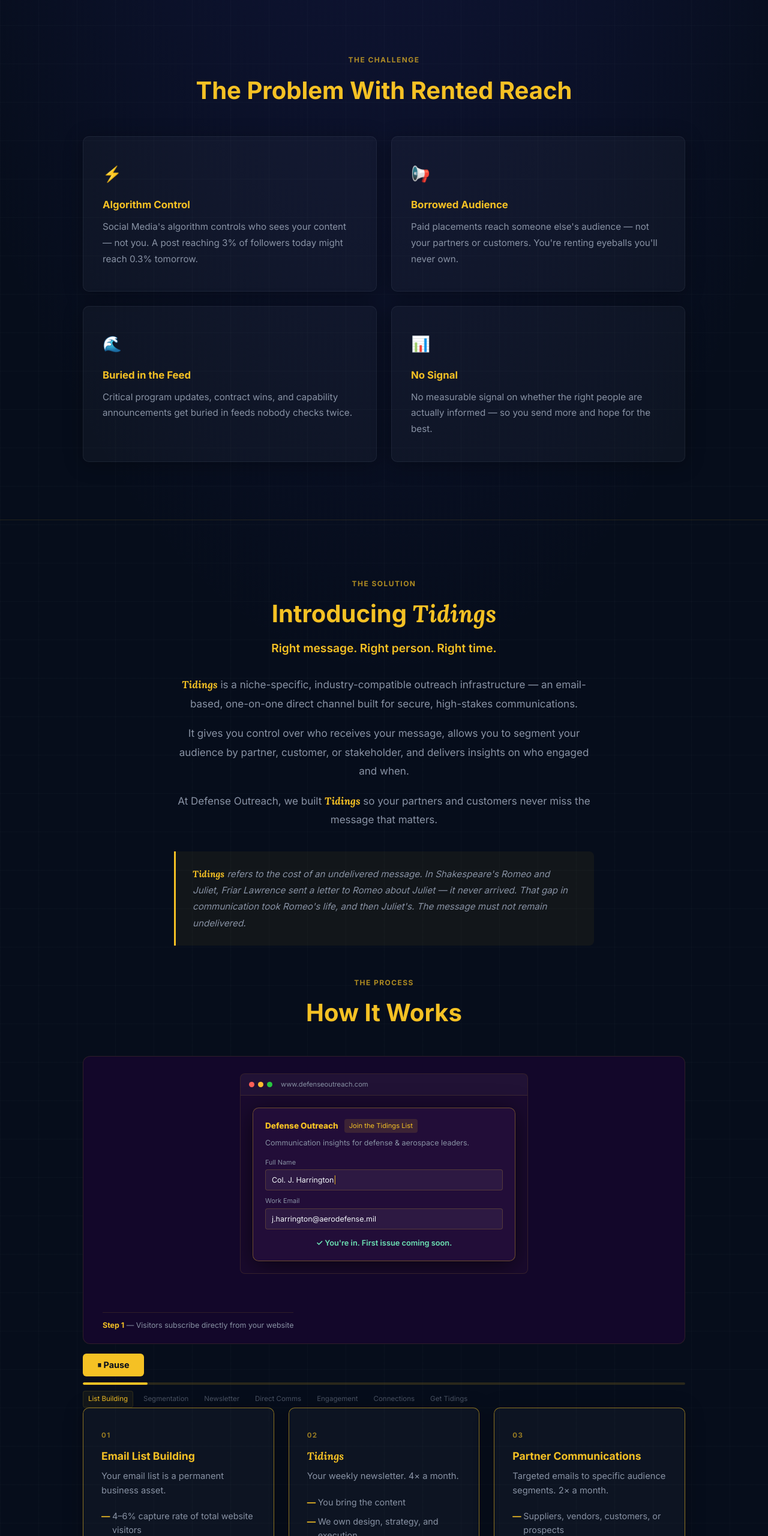
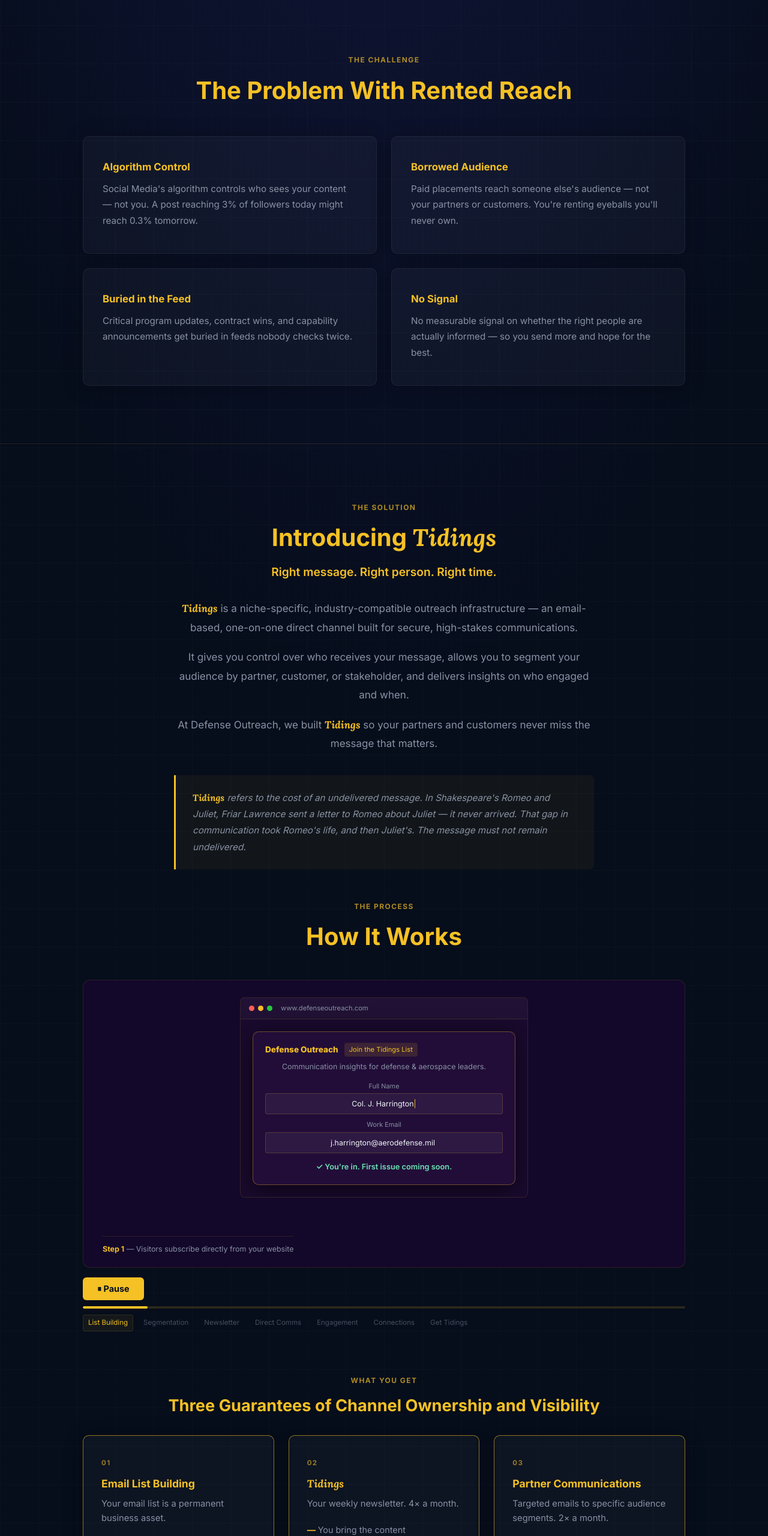
Before and after one commit to rahamza009/defenseoutreach.com, a plain HTML site: page index.html in a window 1280 px wide. Shown: the part 1046-3606 px from the top of the page at 60% size. Drawn offline with Linux system fonts and the light colour scheme.

Commit message:
center animation, add guarantees heading, remove emojis

```diff
--- a/index.html
+++ b/index.html
@@ -107,25 +107,21 @@
     <div class="problem-grid">
 
       <div class="problem-card reveal">
-        <div class="problem-icon">⚡</div>
         <h3>Algorithm Control</h3>
         <p>Social Media's algorithm controls who sees your content — not you. A post reaching 3% of followers today might reach 0.3% tomorrow.</p>
       </div>
 
       <div class="problem-card reveal reveal-delay-1">
-        <div class="problem-icon">📢</div>
         <h3>Borrowed Audience</h3>
         <p>Paid placements reach someone else's audience — not your partners or customers. You're renting eyeballs you'll never own.</p>
       </div>
 
       <div class="problem-card reveal reveal-delay-2">
-        <div class="problem-icon">🌊</div>
         <h3>Buried in the Feed</h3>
         <p>Critical program updates, contract wins, and capability announcements get buried in feeds nobody checks twice.</p>
       </div>
 
       <div class="problem-card reveal reveal-delay-3">
-        <div class="problem-icon">📊</div>
         <h3>No Signal</h3>
         <p>No measurable signal on whether the right people are actually informed — so you send more and hope for the best.</p>
       </div>
@@ -157,6 +153,11 @@
       <h2 style="margin-top: 8px;">How It Works</h2>
     </div>
     <div id="tidings-demo-container"></div>
+
+    <div style="margin-top: 72px; margin-bottom: 32px; text-align: center;">
+      <span class="section-label">What You Get</span>
+      <h2 style="margin-top: 8px; font-size: clamp(1.2rem, 2.2vw, 1.7rem); white-space: nowrap;">Three Guarantees of Channel Ownership and Visibility</h2>
+    </div>
 
     <div class="deliverables-grid">
 
--- a/styles.css
+++ b/styles.css
@@ -1091,8 +1091,10 @@ footer::before {
   padding: 28px 32px 20px;
   display: flex;
   flex-direction: column;
+  align-items: center;
   position: relative;
   box-sizing: border-box;
+  text-align: center;
 }
 .td-scene-caption {
   margin-top: auto;
```
